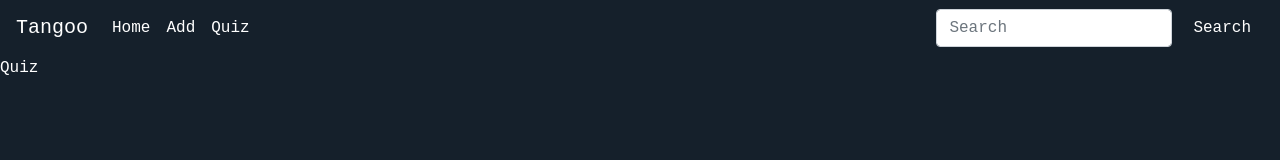
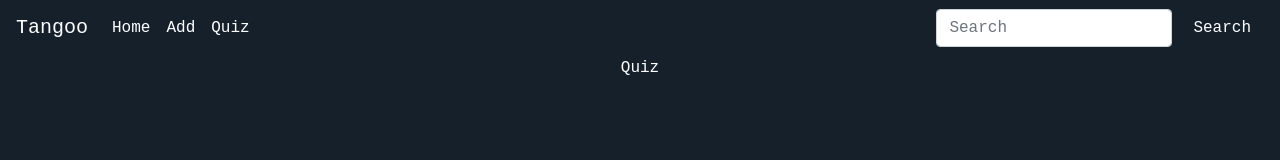
Before and after one commit to ri003074/Tangoo, a Vue app in the folder frontend/: page /quiz in a window 1280 px wide. Shown: the top 160 px of the page. Built offline with nearby package versions, Linux system fonts and the light colour scheme; no server answers.

Commit message:
small fix

```diff
--- a/frontend/src/components/Quiz.vue
+++ b/frontend/src/components/Quiz.vue
@@ -1,3 +1,5 @@
 <template>
-    <div>Quiz</div>
+    <div style="text-align:center;">
+        Quiz
+    </div>
 </template>
```
